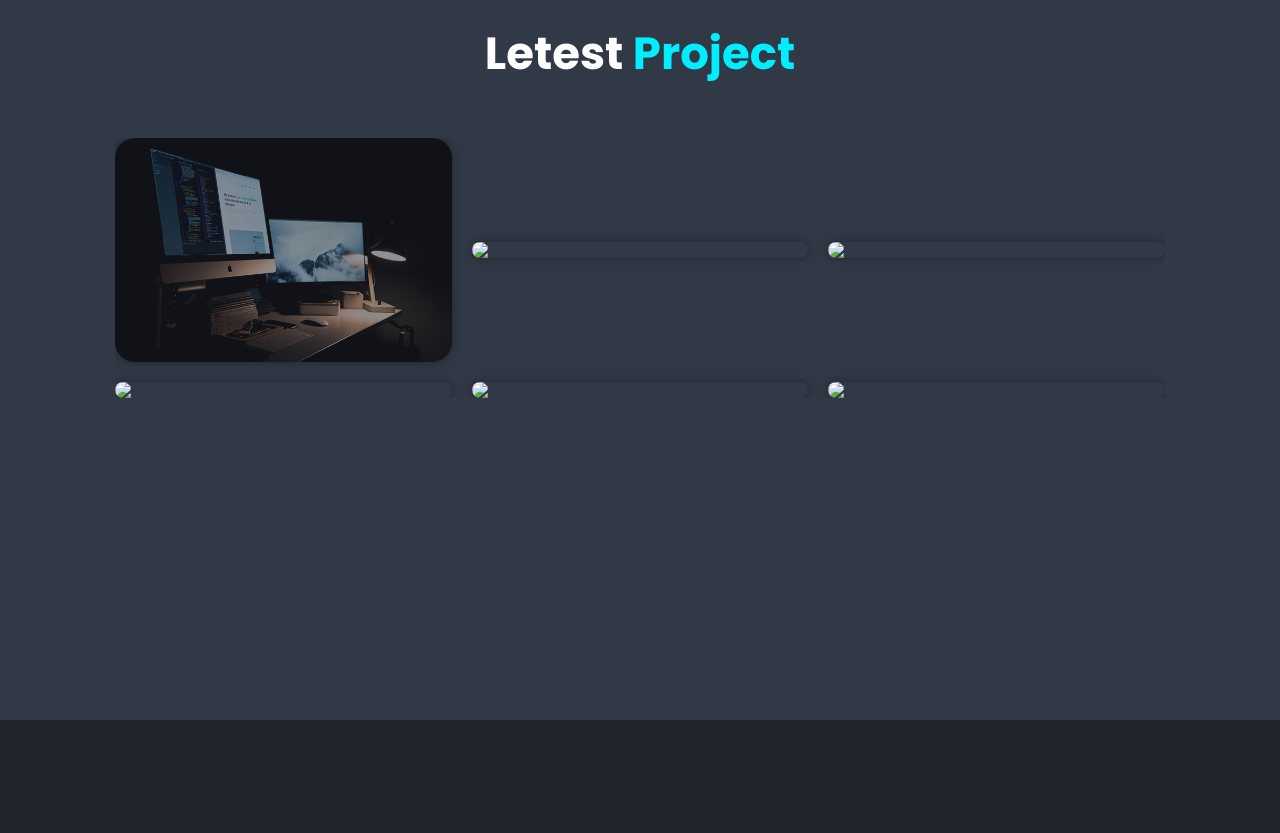
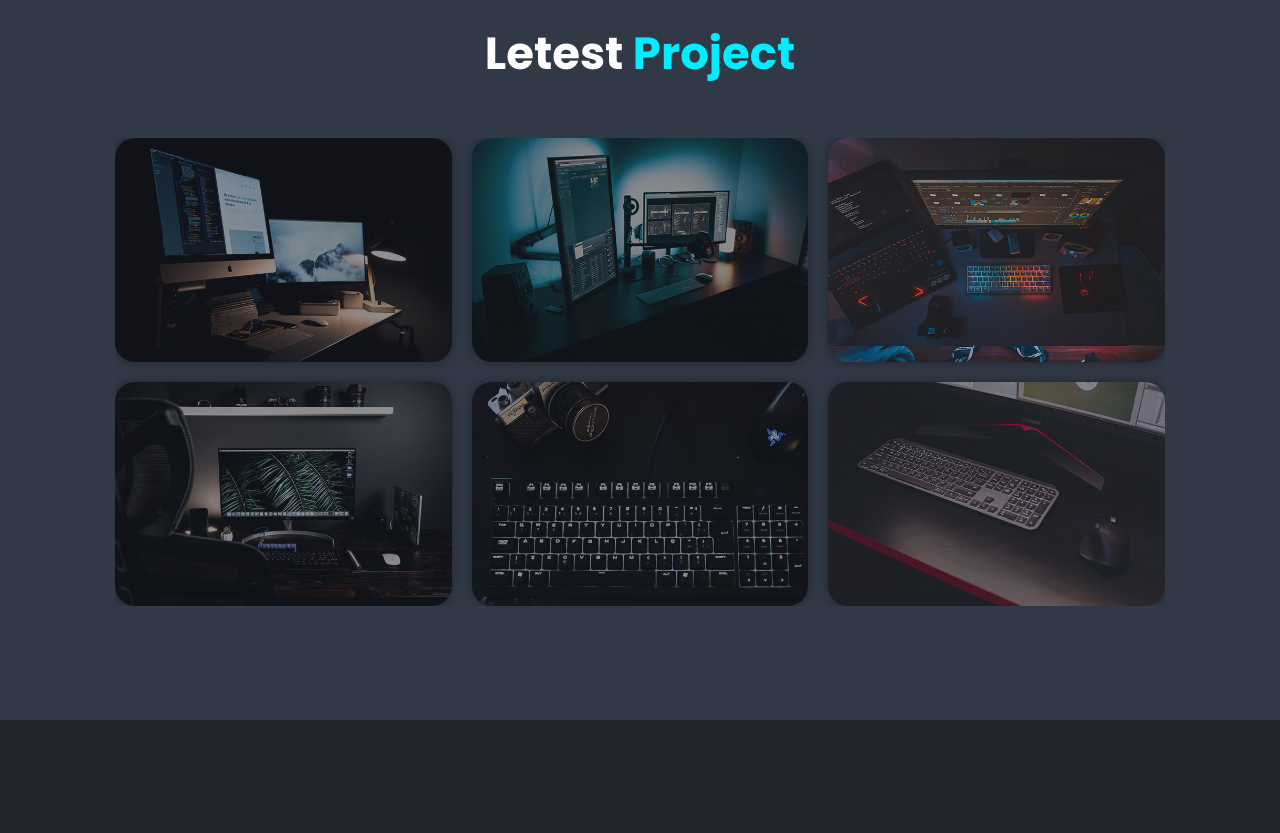
Before and after one commit to muhammad-2002/Portfolio-project-1, a plain HTML site: page index.html in a window 1280 px wide. Shown: the part 2480-3313 px from the top of the page. Drawn offline with nearby package versions, Linux system fonts and the light colour scheme; the site is published under a folder, as on GitHub Pages, so addresses that start at the root find nothing.

Commit message:
first commit

```diff
--- a/index.html
+++ b/index.html
@@ -129,7 +129,7 @@
           </div>
         </div>
         <div class="portfolio-box">
-          <img src="/images/portfolio2.jpg" />
+          <img src="./images/portfolio2.jpg" />
           <div class="portfolio-layer">
             <h4>web Design</h4>
             <p>
@@ -140,7 +140,7 @@
           </div>
         </div>
         <div class="portfolio-box">
-          <img src="/images/portfolio3.jpg" />
+          <img src="./images/portfolio3.jpg" />
           <div class="portfolio-layer">
             <h4>web Design</h4>
             <p>
@@ -151,7 +151,7 @@
           </div>
         </div>
         <div class="portfolio-box">
-          <img src="/images/portfolio4.jpg" />
+          <img src="./images/portfolio4.jpg" />
           <div class="portfolio-layer">
             <h4>web Design</h4>
             <p>
@@ -162,7 +162,7 @@
           </div>
         </div>
         <div class="portfolio-box">
-          <img src="/images/portfolio5.jpg" />
+          <img src="./images/portfolio5.jpg" />
           <div class="portfolio-layer">
             <h4>web Design</h4>
             <p>
@@ -173,7 +173,7 @@
           </div>
         </div>
         <div class="portfolio-box">
-          <img src="/images/portfolio6.jpg" />
+          <img src="./images/portfolio6.jpg" />
           <div class="portfolio-layer">
             <h4>web Design</h4>
             <p>
```
